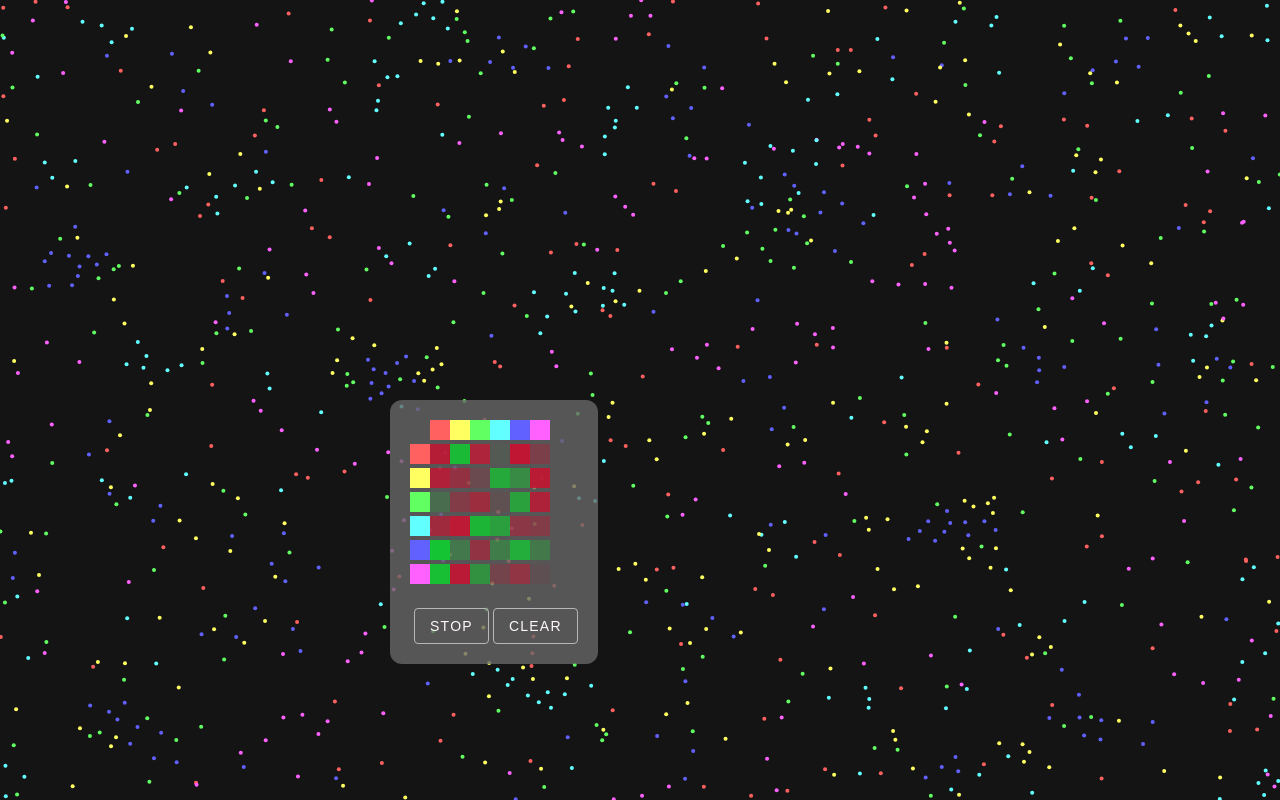
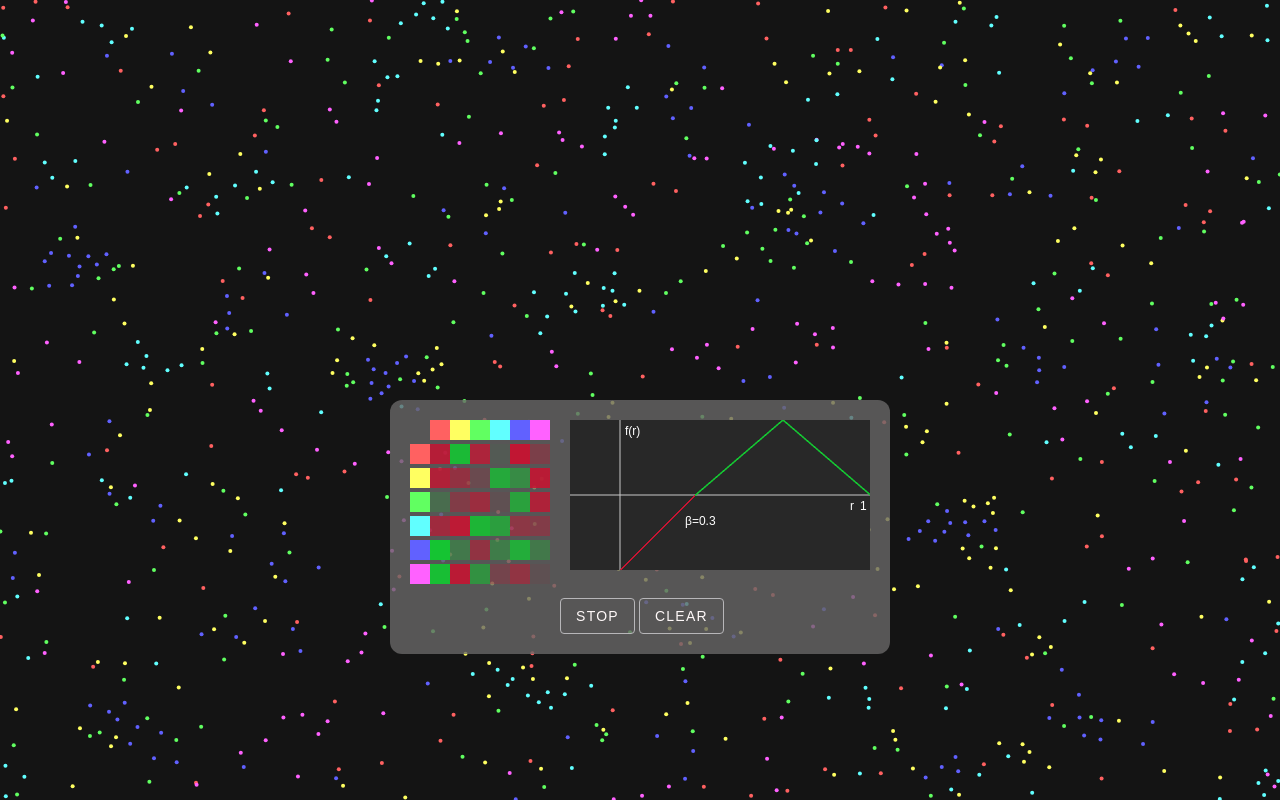
Before and after one commit to SebastianKobs/Gestrypp, a website with bundled scripts: page js/modules/particle/public/index.html in a window 1280 px wide. Built offline with nearby package versions, Linux system fonts and the light colour scheme; animation ran at ten frames a second.

Commit message:
add attraction controls

```diff
--- a/js/modules/particle/public/index.html
+++ b/js/modules/particle/public/index.html
@@ -12,7 +12,10 @@
             <canvas id="canvas" width="1200" height="800"></canvas>
         </div>
         <div id="controls">
-            <div id="matrix"></div>
+            <div id="controlRow">
+                <div id="matrix"></div>
+                <div id="forcedisplay"><canvas id="equation"></canvas></div>
+            </div>
             <div id="buttons">
                 <button id="stop">Stop</button>
                 <button id="clear">Clear</button>
--- a/js/modules/particle/public/main.css
+++ b/js/modules/particle/public/main.css
@@ -21,6 +21,11 @@ canvas {
     height: 20px;
 }
 
+.break {
+    flex-basis: 100%;
+    height: 0;
+}
+
 #controls {
     left: calc(50vw - 250px);
     top: 50vh;
@@ -29,20 +34,31 @@ canvas {
     background: rgba(104, 103, 103, 0.8);
     padding: 20px;
     display: flex;
-    flex-wrap: wrap;
     flex-direction: column;
-    align-items: left;
     justify-content: center;
     z-index: 10;
     cursor: pointer;
 }
 
+#description {
+    font-size: 14px;
+    max-width: 70%;
+    color: #fff9f9;
+    margin-top: 10px;
+}
+
+#controlRow {
+    display: flex;
+    margin-bottom: 10px;
+}
+
+#matrix {
+    margin-right: 20px;
+}
 #buttons {
     display: flex;
-    flex-direction: row;
     justify-content: center;
     align-items: center;
-    margin-top: 20px;
 }
 
 #info {
@@ -51,6 +67,7 @@ canvas {
     font-size: 14px;
     color: #333;
 }
+
 button {
     display: inline;
     margin-left: 4px;
--- a/js/modules/particle/public/main.js
+++ b/js/modules/particle/public/main.js
@@ -25,6 +25,8 @@ import { Color } from '../../utils/Color.js';
     const TAU = Math.PI * 2;
     //
     const BACKGROUND_COLOR = new Color(20, 20, 20).toString();
+    const EQUATION_BACKGROUND_COLOR = new Color(40, 40, 40).toString();
+    const EQUATION_AXIS_COLOR = new Color(200, 200, 200).toString();
     //
     const ATTRACTION_COLOR = new Color(20, 200, 50);
     const REPULSION_COLOR = new Color(200, 20, 50);
@@ -172,6 +174,7 @@ import { Color } from '../../utils/Color.js';
         matrix = makeAttractionMatrix();
         populateParticles();
         displayMatrix();
+        drawEquation(force);
     }
     //
     function displayMatrix() {
@@ -213,7 +216,28 @@ import { Color } from '../../utils/Color.js';
                 dataCell.className = 'cell';
                 //
                 const value = matrix[i][j];
+                dataCell.dataset.attractionValue = value;
+                dataCell.dataset.species = i;
+                dataCell.dataset.attractedSpecies = j;
                 //
+                dataCell.addEventListener('click', (event) => {
+                    let newAttractionValue = parseFloat(event.target.dataset.attractionValue);
+                    if (event.shiftKey) {
+                        newAttractionValue = 0;
+                    } else if (event.ctrlKey) {
+                        newAttractionValue = 1;
+                    } else if (event.altKey) {
+                        newAttractionValue = -1;
+                    }
+                    const species = event.target.dataset.species;
+                    const attractedSpecies = event.target.dataset.attractedSpecies;
+                    matrix[species][attractedSpecies] = newAttractionValue;
+                    event.target.dataset.attractionValue = newAttractionValue;
+                    displayMatrix();
+
+                    drawEquation(force, event.target.dataset.attractionValue);
+                });
+
                 const alpha = Math.abs(value);
                 //
                 REPULSION_COLOR.a = alpha;
@@ -226,6 +250,62 @@ import { Color } from '../../utils/Color.js';
             //
             matrixElement.appendChild(row);
         }
+    }
+
+    function drawEquation(func, attractionValue = 1) {
+        const equationCanvas = document.getElementById('equation');
+        //
+        const ctx = equationCanvas.getContext('2d');
+        const width = equationCanvas.width;
+        const height = equationCanvas.height;
+        //
+        ctx.fillStyle = EQUATION_BACKGROUND_COLOR;
+        ctx.fillRect(0, 0, width, height);
+        //
+        ctx.strokeStyle = EQUATION_AXIS_COLOR;
+        ctx.lineWidth = 1;
+        //
+        ctx.beginPath();
+        ctx.moveTo(0, height / 2);
+        ctx.lineTo(width, height / 2);
+        ctx.stroke();
+        //
+        ctx.beginPath();
+        ctx.moveTo(50, 0);
+        ctx.lineTo(50, height);
+        ctx.stroke();
+        //
+        ctx.lineWidth = 2;
+        //
+        const offsetX = 50;
+        const offsetY = height / 2;
+        //
+        const steps = width - offsetX;
+        //
+        REPULSION_COLOR.a = 1;
+        ATTRACTION_COLOR.a = 1;
+        //
+        for (let i = 0; i < steps; i++) {
+            const r = i / steps;
+            //
+            const f = func(r, attractionValue);
+            //
+            const x = offsetX + i;
+            const y = offsetY - f * offsetY;
+            //
+            ctx.strokeStyle = f < 0 ? REPULSION_COLOR.toString() : ATTRACTION_COLOR.toString();
+            ctx.beginPath();
+            ctx.moveTo(x, y);
+            ctx.lineTo(x + 1, y);
+            ctx.stroke();
+        }
+        //
+        ctx.fillStyle = 'white';
+        ctx.font = '12px Arial';
+        ctx.fillText('r', width - 20, offsetY + 15);
+        ctx.fillText('f(r)', 55, 15);
+        ctx.fillText('1', width - 10, offsetY + 15);
+        ctx.fillText(`β=${BETA}`, offsetX + BETA * (width - 50) - 10, offsetY + 30);
     }
     //
     document.addEventListener('DOMContentLoaded', () => {
```
